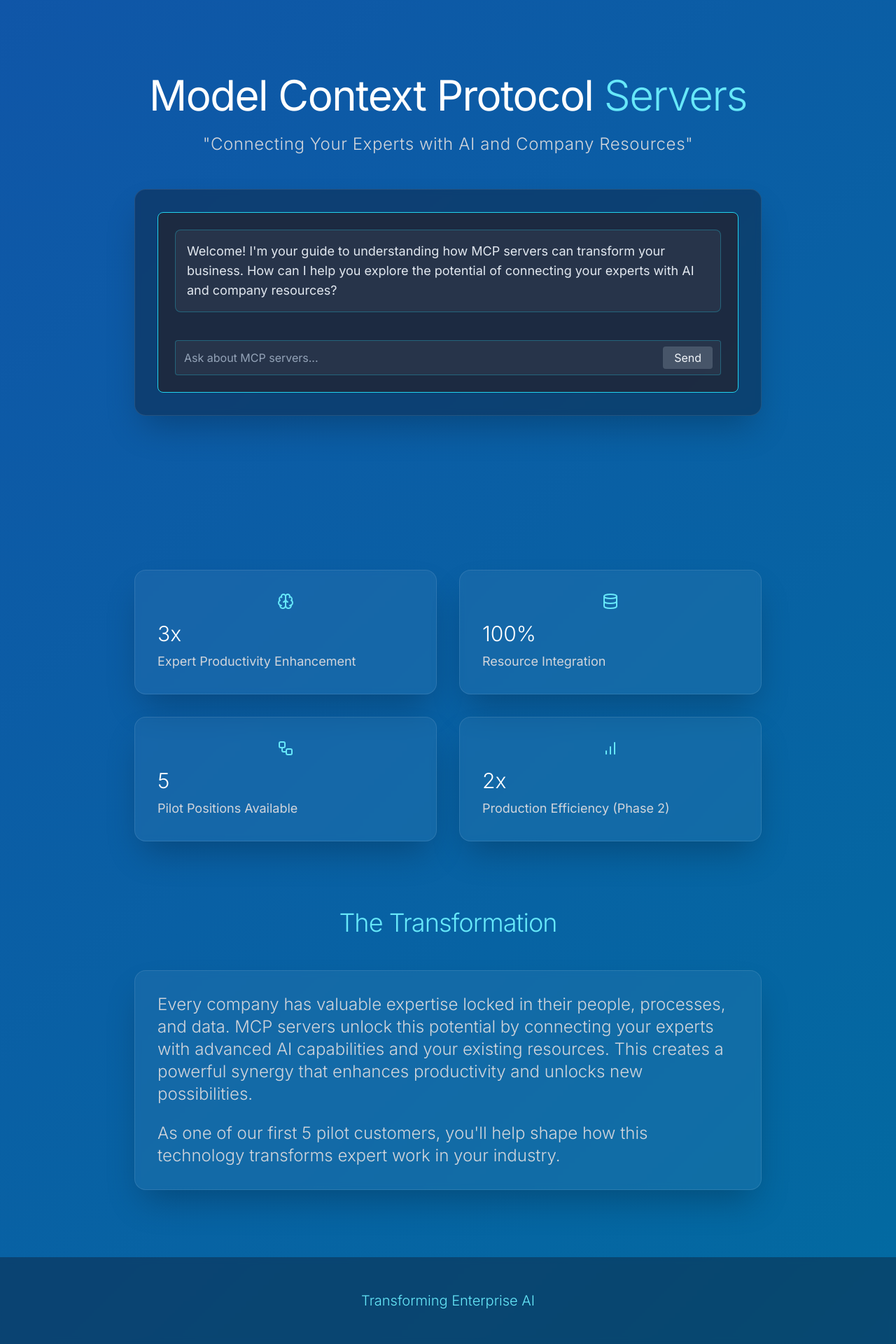
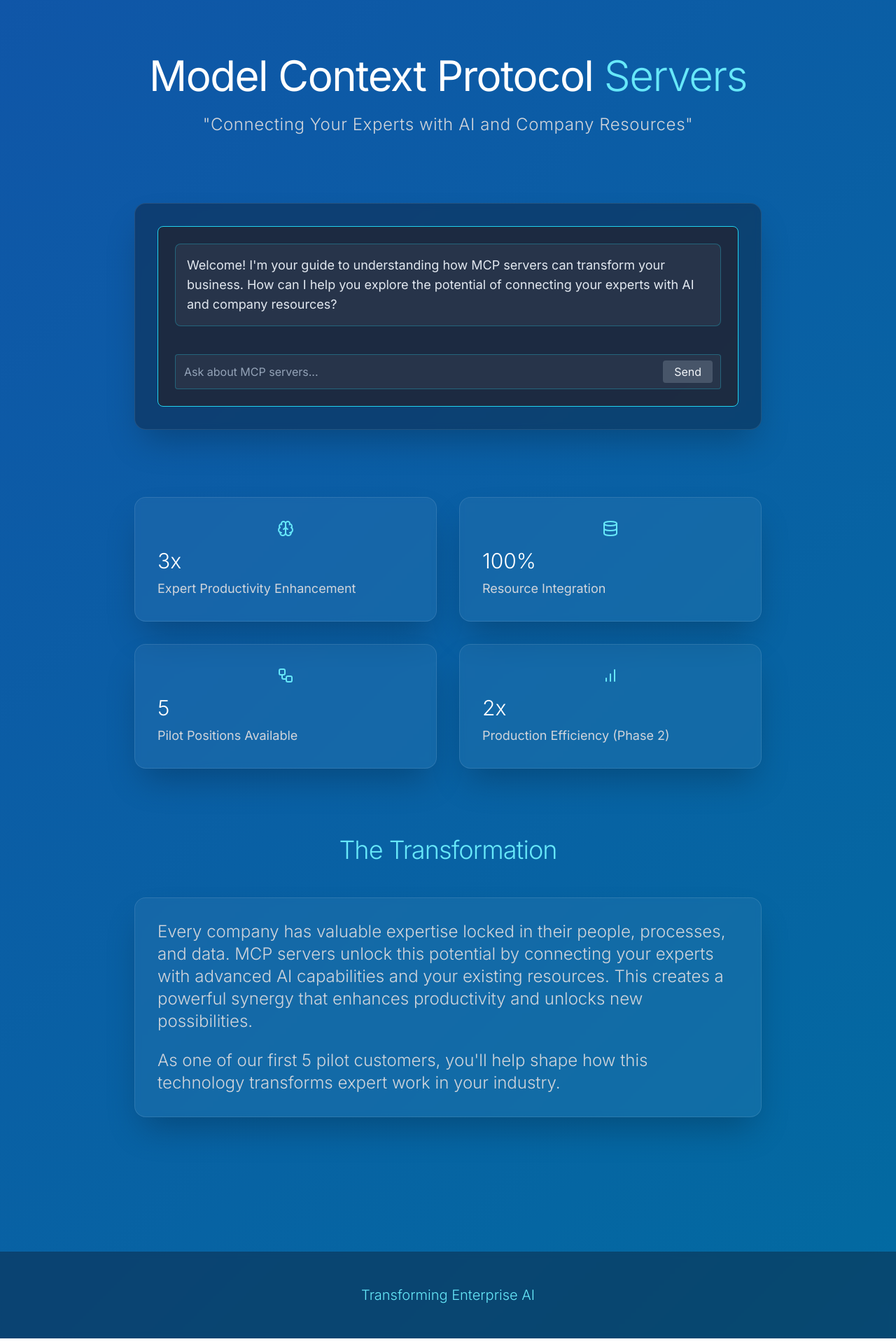
Before and after one commit to boorich/extraordinary_minds, a Next.js app: page / in a window 1280 px wide. Shown: the part 83-2003 px from the top of the page at 70% size. Built offline with nearby package versions, Linux system fonts and the light colour scheme.

Commit message:
revert: remove viewport-locked layout changes
Revert overcomplicated layout changes and restore simpler structure.
The auto-scroll issue was fixed in the dialogue component.

```diff
--- a/src/components/VisionaryLanding.tsx
+++ b/src/components/VisionaryLanding.tsx
@@ -17,11 +17,10 @@ const VisionaryLanding = () => {
     <div className="text-slate-100">
       <MCPHeader />
       <div className="professional-gradient">
-        {/* Initial Viewport Content */}
-        <div className="h-[calc(100vh-4rem)] flex flex-col">
-          <div className="flex-1 max-w-6xl mx-auto px-4 sm:px-6 py-12 sm:py-16 flex flex-col justify-center">
+        <main id="main-content" className="max-w-6xl mx-auto px-4 sm:px-6 py-12 sm:py-16 md:py-24 relative" role="main">
+          <div className="relative z-10">
             {/* Hero Section */}
-            <div className="text-center mb-12">
+            <div className="text-center mb-24">
               <h1 className="text-4xl md:text-6xl font-light tracking-tight text-white mb-6">
                 <span className="font-normal">Model Context Protocol</span>
                 <span className="text-cyan-300"> Servers</span>
@@ -32,14 +31,10 @@ const VisionaryLanding = () => {
             </div>
 
             {/* Chat Interface */}
-            <div className="max-w-4xl mx-auto w-full bg-slate-900/40 rounded-2xl p-8 backdrop-blur-sm border border-white/10 shadow-2xl">
+            <div className="max-w-4xl mx-auto mb-24 bg-slate-900/40 rounded-2xl p-8 backdrop-blur-sm border border-white/10 shadow-2xl">
               <MCPDialogue onMetricsUpdate={handleMetricsUpdate} />
             </div>
-          </div>
-        </div>
 
-        {/* Scrollable Content */}
-        <div className="max-w-6xl mx-auto px-4 sm:px-6 py-24">
             {/* Social Proof Section */}
             <div className="grid grid-cols-1 sm:grid-cols-2 gap-8 max-w-4xl mx-auto mb-24">
               {sections.credibility.map((item, index) => (
@@ -72,8 +67,9 @@ const VisionaryLanding = () => {
               </div>
             </div>
           </div>
+        </main>
 
-        <footer className="bg-slate-900/40 backdrop-blur-sm" role="contentinfo">
+        <footer className="bg-slate-900/40 backdrop-blur-sm mt-24" role="contentinfo">
           <div className="max-w-6xl mx-auto px-4 py-12 text-center">
             <p className="text-xl text-cyan-300 font-light">Transforming Enterprise AI</p>
           </div>
```
Lines whose indentation alone changed are shown as unchanged.
